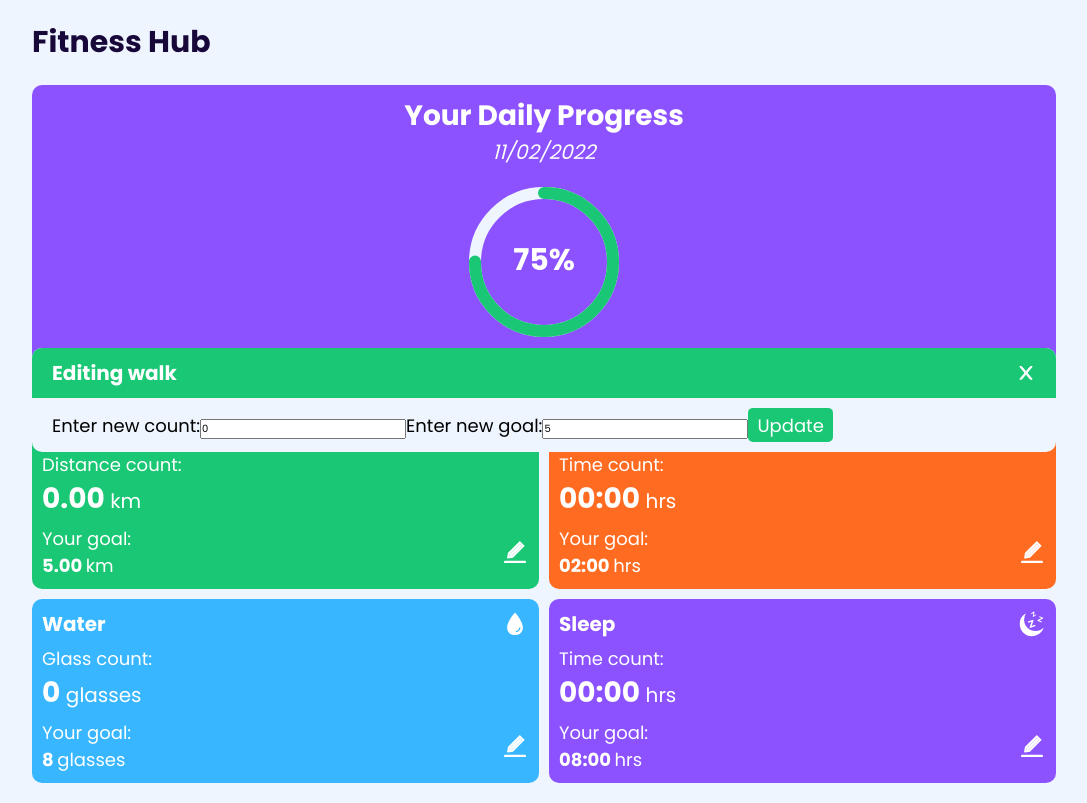
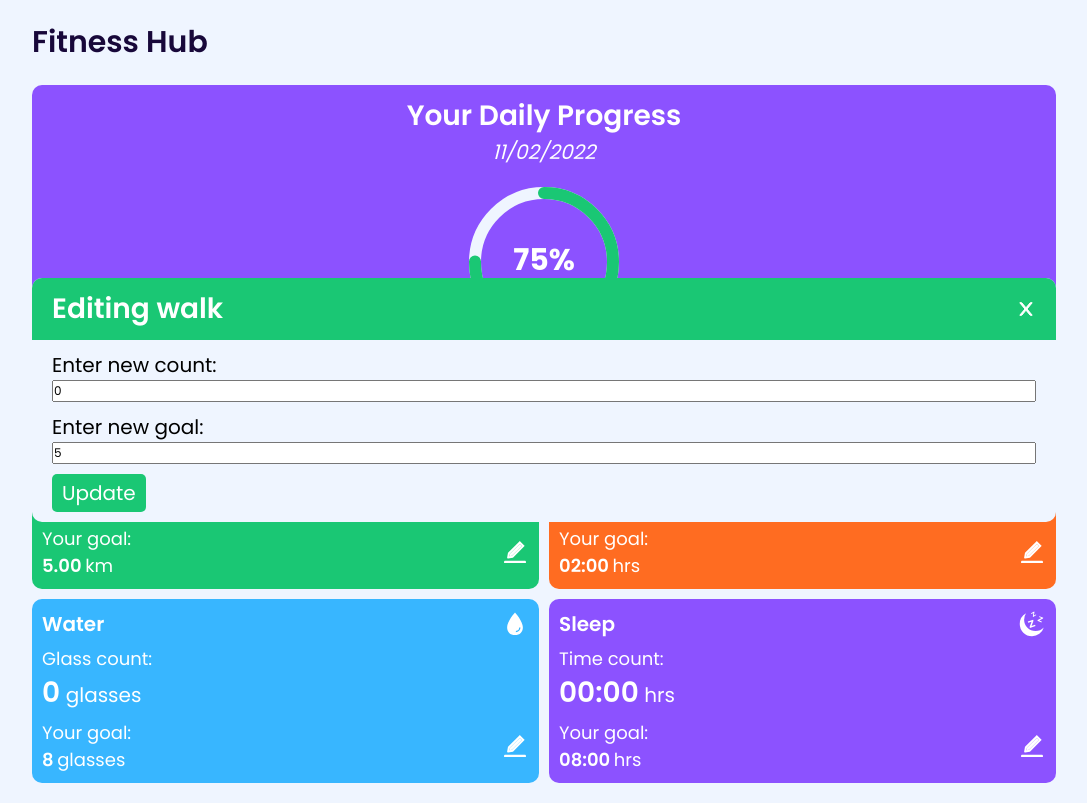
Before and after one commit to vanshp0272/fitness-hub, a React (Create React App) app: page / in a window 1280 px wide. Shown: the whole page, without its empty margins (96-1183 px from the left). Built offline with nearby package versions, Linux system fonts and the light colour scheme.

Commit message:
Style modal colors

```diff
--- a/src/App.css
+++ b/src/App.css
@@ -1,4 +1,4 @@
-@import url('https://fonts.googleapis.com/css2?family=Poppins:wght@200;300;400;500;700&display=swap');
+@import url('https://fonts.googleapis.com/css2?family=Poppins:wght@200;300;400;500;600;700&display=swap');
 
 * {
     margin: 0;
@@ -50,7 +50,7 @@ html {
 }
 
 .text--bold {
-    font-weight: bold;
+    font-weight: 600;
 }
 
 .text--italic {
@@ -110,7 +110,7 @@ section {
     padding: .2em .5em;
     color: white;
     border-radius: 5px;
-    font-size: var(--small-font);
+    font-size: var(--med-font);
     transition: opacity .2s ease-in-out;
 }
 
--- a/src/App.js
+++ b/src/App.js
@@ -48,7 +48,7 @@ function App() {
           units="hrs" />
       </section>
 
-      <UpdateModal name="walk"/>
+      <UpdateModal name="walk" color="green"/>
     </>
   );
 }
--- a/src/components/UpdateModal.css
+++ b/src/components/UpdateModal.css
@@ -16,10 +16,13 @@
     display: flex;
     justify-content: space-between;
     align-items: center;
-    background-color: var(--accent-color);
     color: white;
     padding: 1em 2em;
     border-radius: 10px 10px 0 0 ;
+}
+
+.modal--green .modal__header {
+    background-color: var(--accent-color);
 }
 
 .modal__close {
@@ -31,3 +34,13 @@
 .modal__body {
     padding: 1em 2em;
 }
+
+.modal__row {
+    margin-bottom: 1em;
+    display: flex;
+    flex-direction: column;
+}
+
+.modal__input {
+    font-size: 1.2rem;
+}
--- a/src/components/UpdateModal.js
+++ b/src/components/UpdateModal.js
@@ -3,7 +3,7 @@ import { useFitnessData } from '../context/fitnessDataContext';
 import { AiOutlineClose } from 'react-icons/ai';
 import './UpdateModal.css';
 
-export default function UpdateModal({ name }) {
+export default function UpdateModal({ name, color }) {
   const { getFitnessData, updateFitnessData } = useFitnessData();
 
   const [count, setCount] = useState(getFitnessData(name).count);
@@ -24,33 +24,39 @@ export default function UpdateModal({ name }) {
   }
 
   return (
-    <div className="modal">
+    <div className={`modal modal--${color}`}>
       <div className="modal__header">
-        <span className="text text--med text--bold">Editing {name}</span>
+        <span className="text text--big text--bold">Editing {name}</span>
         <AiOutlineClose className="text text--med modal__close" />
       </div>
       <form className="modal__body" onSubmit={handleSubmit}>
-        <label htmlFor="count" className="text text--dark text--small">
+        <div className="modal__row">
+          <label htmlFor="count" className="text text--dark text--med">
             Enter new count:
           </label>
           <input
+            className="modal__input"
             type="number"
             step="0.1"
             min="0"
             id="count"
             value={count}
             onChange={handleChange} />
-        <label htmlFor="goal" className="text text--dark text--small">
+        </div>
+        <div className="modal__row">
+          <label htmlFor="goal" className="text text--dark text--med">
             Enter new goal:
           </label>
           <input
+            className="modal__input"
             type="number"
             step="0.1"
             min="0"
             id="goal"
             value={goal}
             onChange={handleChange} />
-        <button className="btn btn--green">Update</button>
+        </div>
+        <button className={`btn btn--${color}`}>Update</button>
       </form>
     </div>
   );
```
Lines whose indentation alone changed are shown as unchanged.
